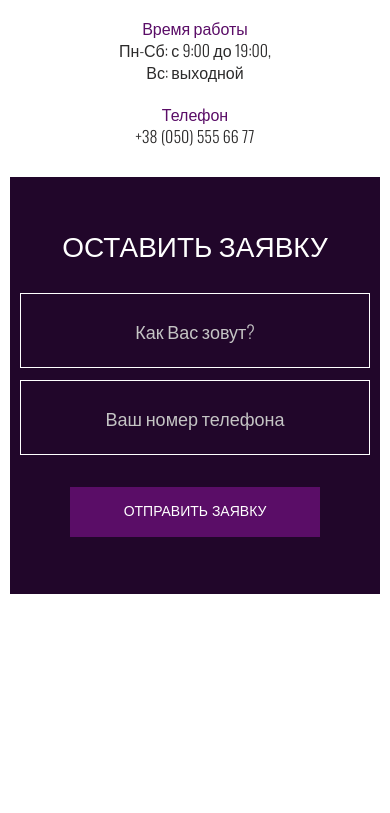
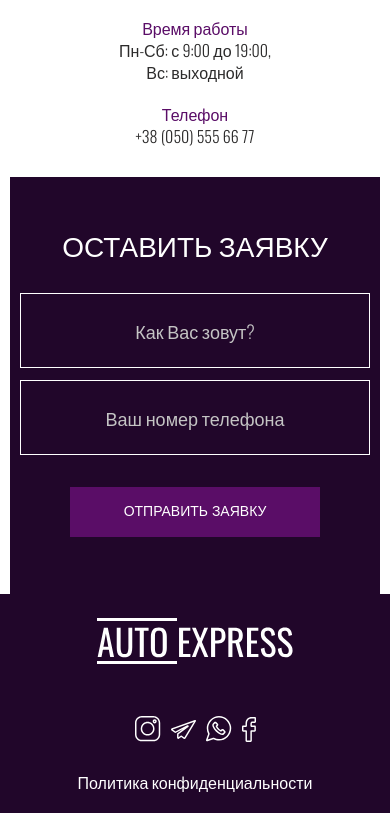
Before and after one commit to Defisto7/Cars, a plain HTML site: page index.html in a window 390 px wide. Shown: the part 3085-3898 px from the top of the page. Before the commit the page ends 3679 px from the top, so only its background shows below. Drawn offline with nearby package versions, Linux system fonts and the light colour scheme.

Commit message:
master
adapted footer

```diff
--- a/css/style.css
+++ b/css/style.css
@@ -494,6 +494,21 @@ margin: 0 -7px;
         margin-left: 0;
     }
 }
+@media (max-width: 650px){
+    .footer__inner{
+    flex-wrap: wrap;
+    justify-content: center;
+    height: auto;
+    padding: 20px 0;
+    text-align: center;
+    }
+    .footer__social{
+        width: 100%;
+        justify-content: center;
+        margin: 25px 0;
+    }
+}
+
 
 @media (max-width: 600px){
     body{
--- a/index.html
+++ b/index.html
@@ -267,7 +267,7 @@
 
     </div>
   </section>
-<!--
+
   <footer class="footer">
     <div class="container">
       <div class="footer__inner">
@@ -275,7 +275,7 @@
           <img class="logo__img" src="img/logo.svg" alt="logo">
         </a>
 
-        <div class="social">
+        <div class="social footer__social">
           <a class="social__link" href="#">
             <img class="social__img" src="img/icon/instagram.svg" alt="instagram">
           </a>
@@ -294,7 +294,7 @@
         </a>
       </div>
     </div>
-  </footer> -->
+  </footer>
 
   <script src="https://ajax.googleapis.com/ajax/libs/jquery/3.4.1/jquery.min.js"></script>
   <script src="js/slick.min.js"></script>
```
